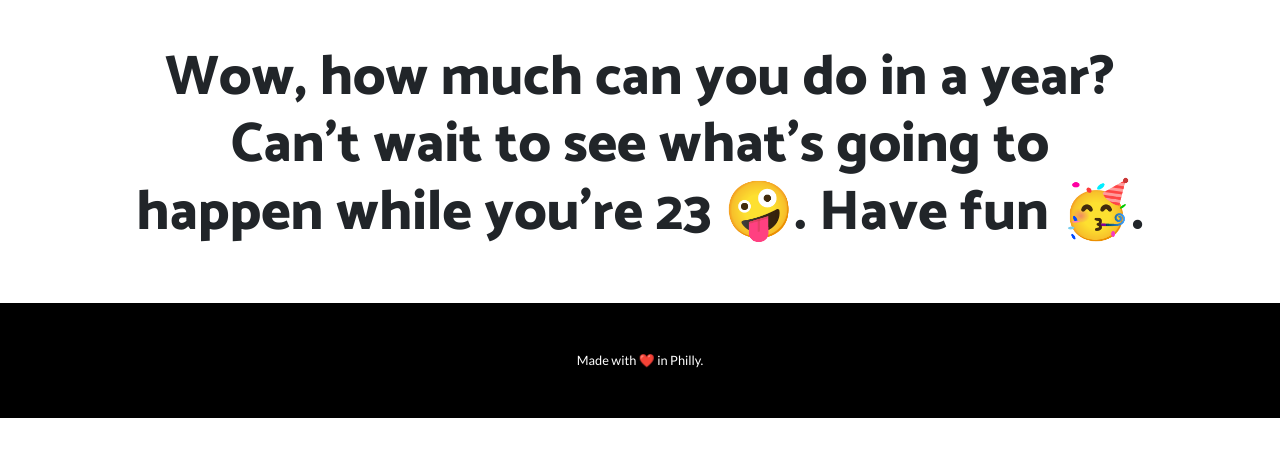
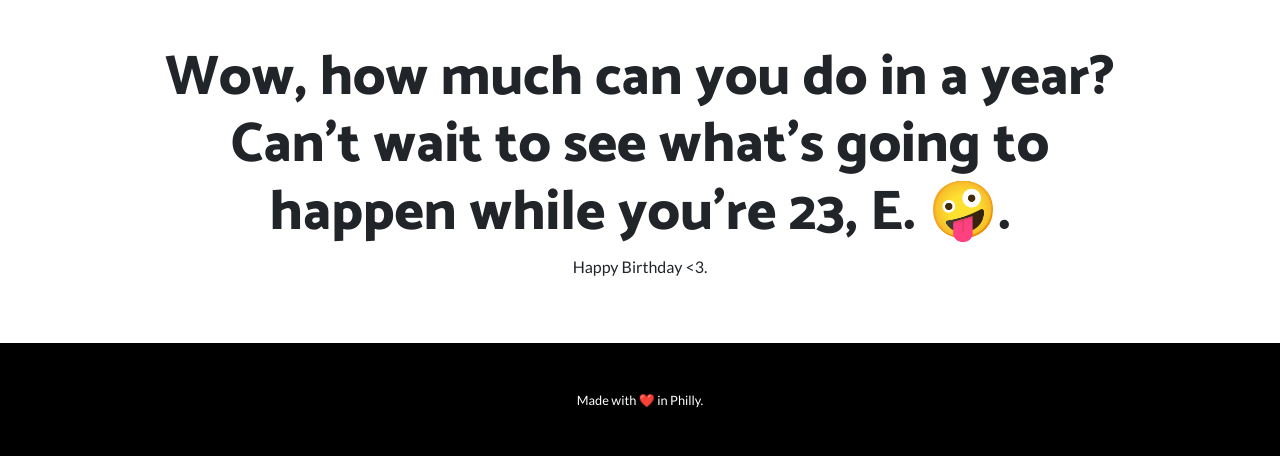
Before and after one commit to gustavotorresds/e-birthday, a website: page index.html in a window 1280 px wide. Shown: the part 2073-2529 px from the top of the page. Before the commit the page ends 2491 px from the top, so only its background shows below. Drawn offline with Linux system fonts and the light colour scheme.

Commit message:
Small Edits

```diff
--- a/index.html
+++ b/index.html
@@ -110,7 +110,8 @@
       <div class="row align-items-center text-center">
         <div class="col-lg-12 order-lg-1">
           <div class="p-5">
-            <h2 class="display-4">Wow, how much can you do in a year? Can't wait to see what's going to happen while you're 23 🤪. Have fun 🥳.</h2>
+            <h2 class="display-4">Wow, how much can you do in a year? Can't wait to see what's going to happen while you're 23, E. 🤪.</h2>
+            <p>Happy Birthday <3.</p>
           </div>
         </div>
       </div>
```
